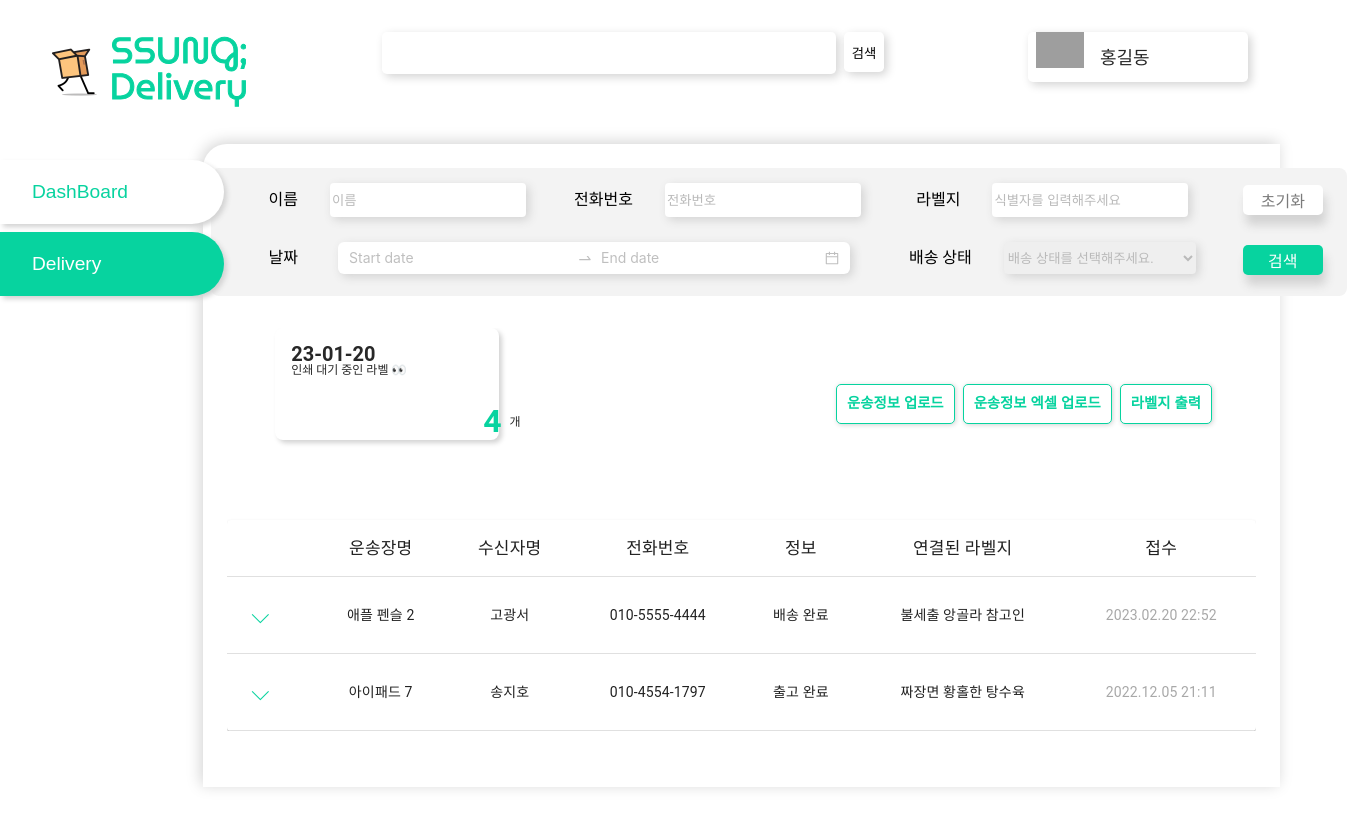
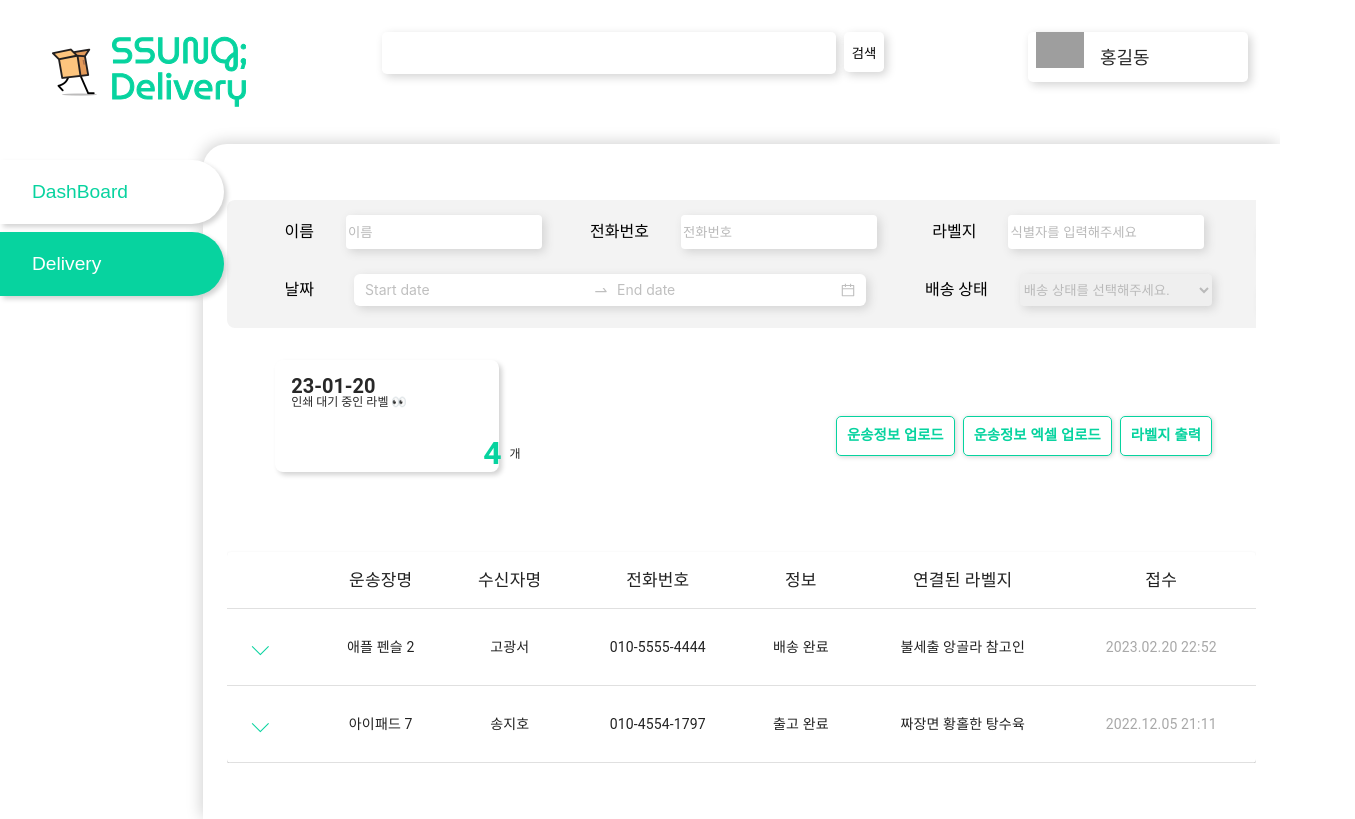
Before and after one commit to gdsc-ssu/ssung-delivery-frontend, a React (Vite) app in the folder packages/app/sender-client/: page / in a window 1280 px wide. Shown: the whole page, 1355 px wide, since content can reach past the window. Built offline with nearby package versions, Linux system fonts and the light colour scheme; grey boxes are pictures that could not be loaded.

Commit message:
chore: 검색...기능...(인 것처럼 보이는 것)...(리팩토링하자)

```diff
--- a/packages/app/sender-client/src/App/App.shipInfo.tsx
+++ b/packages/app/sender-client/src/App/App.shipInfo.tsx
@@ -10,6 +10,10 @@
 import MuiTable from "../component/MuiTable";
 import { SHIP_TABLE_MOCK_DATA } from "../Model/shiptable.mock";
 import { ShipTableData } from "../Model/shiptable";
+import CustomForm from "../component/CustomForm";
+import { atom, useAtom } from 'jotai';
+
+export const searchClickAtom = atom(false);
 
 const ShipInfo = () => {
     /** 운송 정보 업로드 모달 */
@@ -19,13 +23,54 @@
     /** 라벨지 출력 업로드 모달 */
     const { Modal: LabelPrintMidal, onModalOpen:onLabelPrintOpen } = useModal();
     const [shipTableData, setShipTableData] = useState<ShipTableData[]>(SHIP_TABLE_MOCK_DATA);
+    const [searchClick, setSearchClick] = useAtom(searchClickAtom);
 
     const handleFormSubmit = (formData: ShipTableData) => {
         setShipTableData((prevData) => [formData, ...prevData]);
     }
 
+    const handleSubmit = () => {
+        setSearchClick(true);
+    }
+
+    const filteredData: ShipTableData[] = [
+        {
+        id: '1',
+        product: '애플 펜슬 2',
+        name: '고광서',
+        phone: '010-5555-4444',
+        label: '불세출 앙골라 참고인',
+        registerdate: '2023.02.20 22:52',
+        currstate: '배송 완료',
+        history: [
+          {
+            state: 'Ordered',
+            date: '2020-01-01',
+            done: true,
+          },
+          {
+            state: 'Shipping',
+            date: '2020-01-02',
+            done: true,
+          },
+          {
+            state: 'Out For Delivery',
+            date: '2020-01-02',
+            done: true,
+          },
+          {
+            state: 'Shipped',
+            date: '2020-01-03',
+            done: true,
+          },
+        ],
+        }
+    ];
+
     return (
         <ComponentContainer style={{ overflowY: "scroll" }}>
+            <CustomForm onSubmit={handleSubmit} />
+            <Spacer height="2rem" />
             <Flex justifyContent={'space-between'}>
                 {PRINT_LABEL_MOCK_DATA.map((info) => (
                     <PrintLabelCard labelInfo={info} key={info.id} />
@@ -47,7 +92,7 @@
                 </Flex>
             </Flex>
             <Spacer height="5rem" />
-            <MuiTable mockdata={shipTableData} />
+            <MuiTable mockdata={searchClick ? filteredData : shipTableData} />
         </ComponentContainer>
     )
 }
--- a/packages/app/sender-client/src/App/index.tsx
+++ b/packages/app/sender-client/src/App/index.tsx
@@ -31,7 +31,7 @@
           />
           <Spacer height="2rem" />
           <SenderWrapper>
-            <Form />
+            {/* <Form /> */}
             <Spacer height="2rem" />
             <ShipInfo />
             <Spacer height="2rem" />
```
